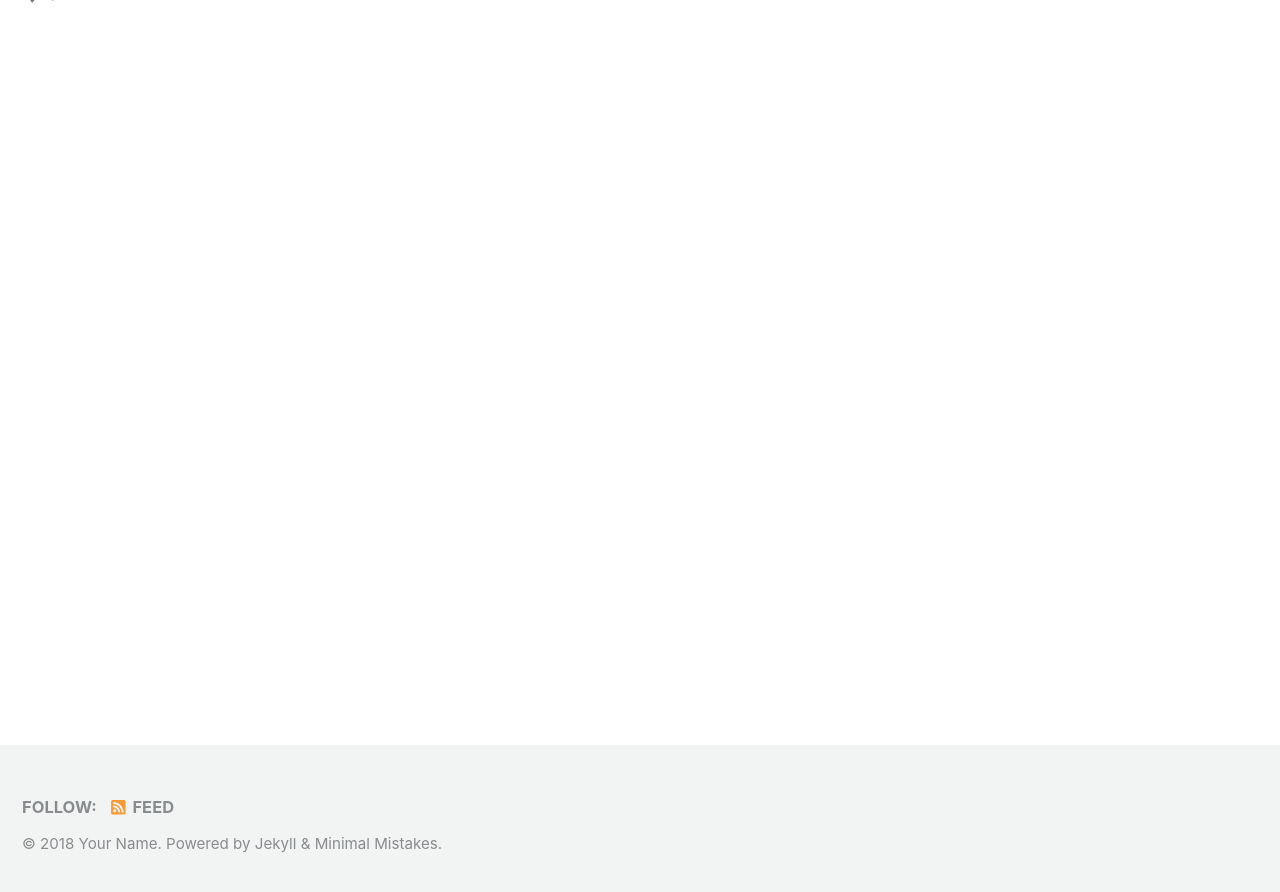
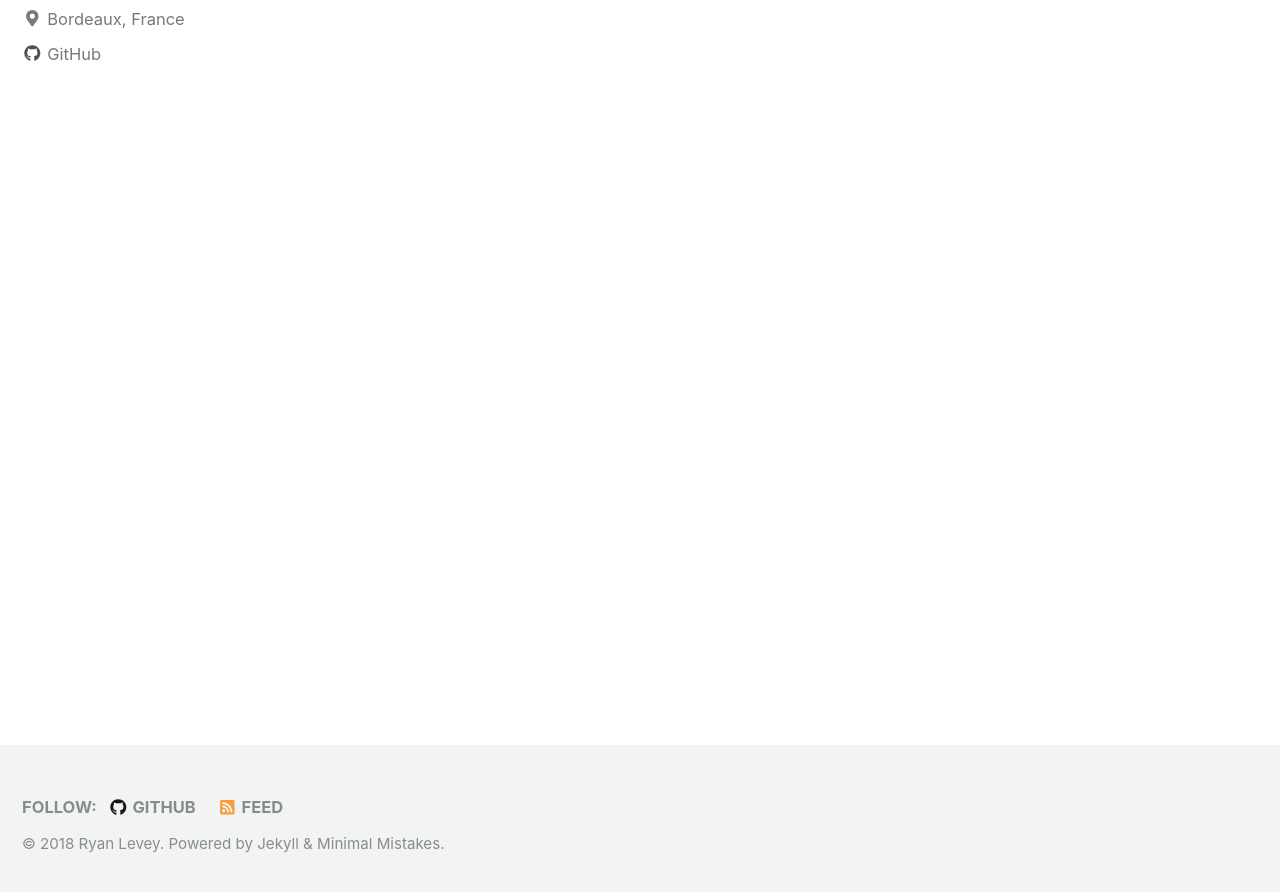
Before and after one commit to RyanLevey/RyanLevey2.github.io, a Jekyll site: the page built from index.html, in a window 1280 px wide and 900 px high, scrolled down 253 px. Shown: the top 892 px of the window. Built offline with Jekyll 4.4.1, drawn with Linux system fonts in a browser that asks for light colours; nearby versions of some CDN libraries; the list of posts is cut into pages by our own code; some of the changed text lies outside the part shown.

Commit message:
Name & Title

```diff
--- a/_config.yml
+++ b/_config.yml
@@ -16,10 +16,10 @@ minimal_mistakes_skin    : "default" # "air", "aqua", "contrast", "dark", "dirt"
 
 # Site Settings
 locale                   : "en-US"
-title                    : "Site Title"
+title                    : "Ryan Levey"
 title_separator          : "-"
-name                     : "Your Name"
-description              : "An amazing website."
+name                     : "Ryan Levey"
+description              : "Data Analytic/Data Science Portfolio"
 url                      : # the base hostname & protocol for your site e.g. "https://mmistakes.github.io"
 baseurl                  : # the subpath of your site, e.g. "/blog"
 repository               : # GitHub username/repo-name e.g. "mmistakes/minimal-mistakes"
@@ -97,10 +97,10 @@ analytics:
 
 # Site Author
 author:
-  name             : "Your Name"
+  name             : "Ryan Levey"
   avatar           : # path of avatar image, e.g. "/assets/images/bio-photo.jpg"
-  bio              : "I am an amazing person."
-  location         : "Somewhere"
+  bio              : "Data Analytic/Data Science Portfolio"
+  location         : "Bordeaux, France"
   email            :
   uri              :
   home             : # null (default), "absolute or relative url to link to author home"
@@ -110,7 +110,7 @@ author:
   flickr           :
   facebook         :
   foursquare       :
-  github           :
+  github           : "RyanLevey"
   gitlab           :
   google_plus      :
   keybase          :
```
